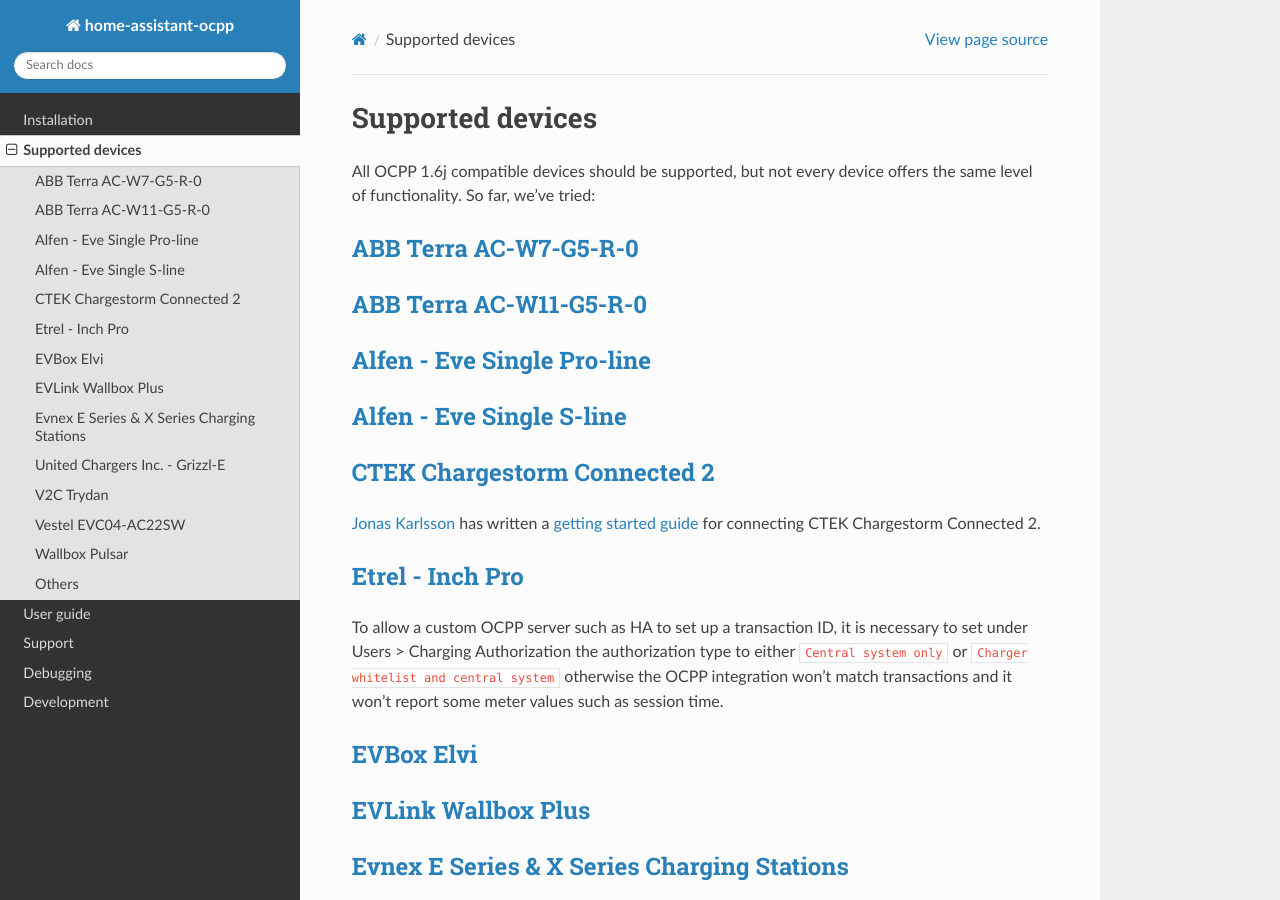
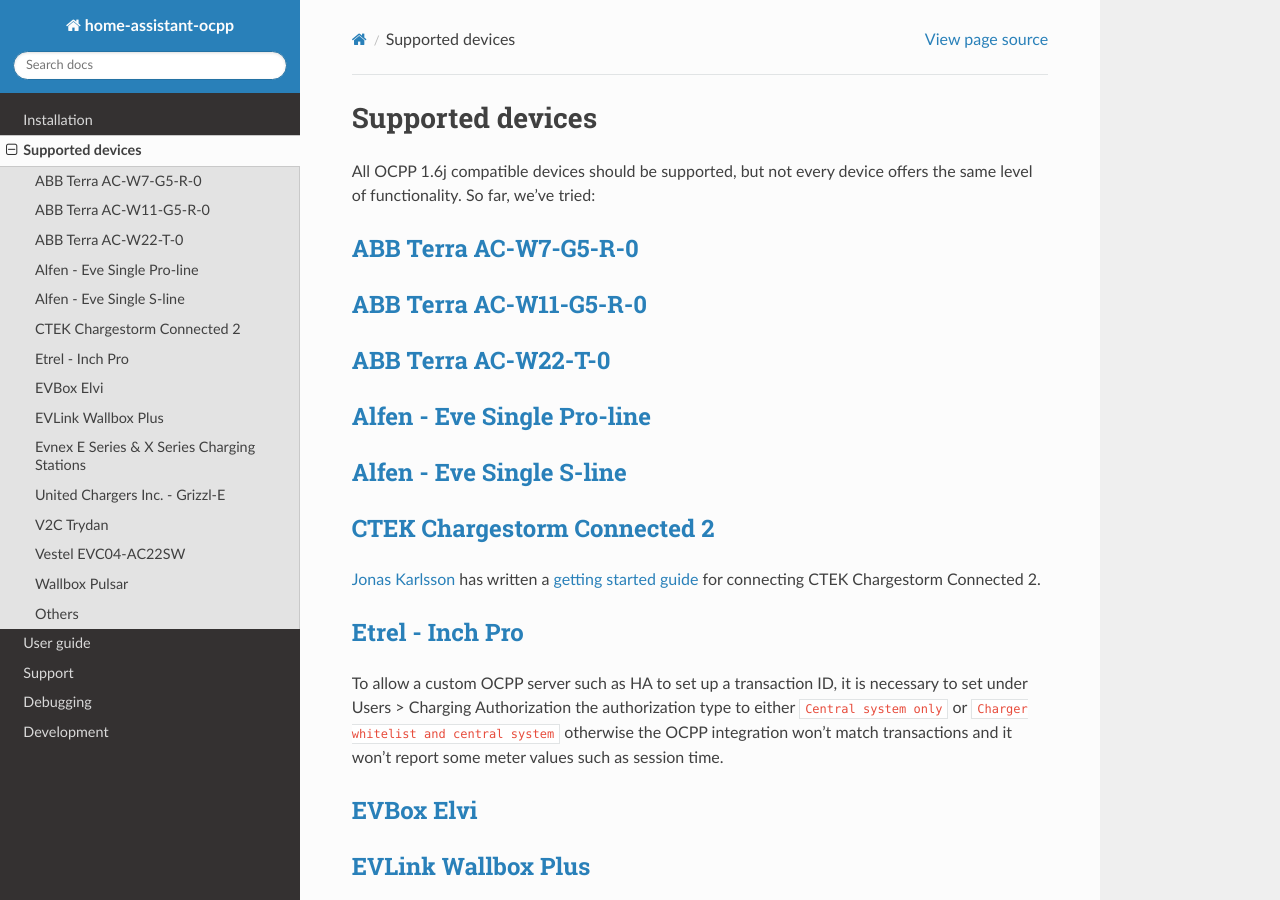
Before and after one commit to lbbrhzn/ocpp, a Sphinx documentation site: the page built from docs/supported-devices.md, in a window 1280 px wide and 900 px high. Built offline with Sphinx 7.4.7 and the Read the Docs theme 2.0.0, drawn with Linux system fonts in a browser that asks for light colours.

Commit message:
Update supported-devices.md (#992)
ABB Terra AC W22-T-0 added.

Co-authored-by: lbbrhzn <8673442+lbbrhzn@users.noreply.github.com>

```diff
--- a/docs/supported-devices.md
+++ b/docs/supported-devices.md
@@ -6,6 +6,8 @@
 ## [ABB Terra AC-W7-G5-R-0](https://new.abb.com/products/6AGC082156/tac-w7-g5-r-0)
 
 ## [ABB Terra AC-W11-G5-R-0](https://new.abb.com/products/6AGC082156/tac-w11-g5-r-0)
+
+## [ABB Terra AC-W22-T-0](https://new.abb.com/products/6AGC081279/tac-w22-t-0)
 
 ## [Alfen - Eve Single Pro-line](https://alfen.com/en/ev-charge-points/alfen-product-range)
 
```
